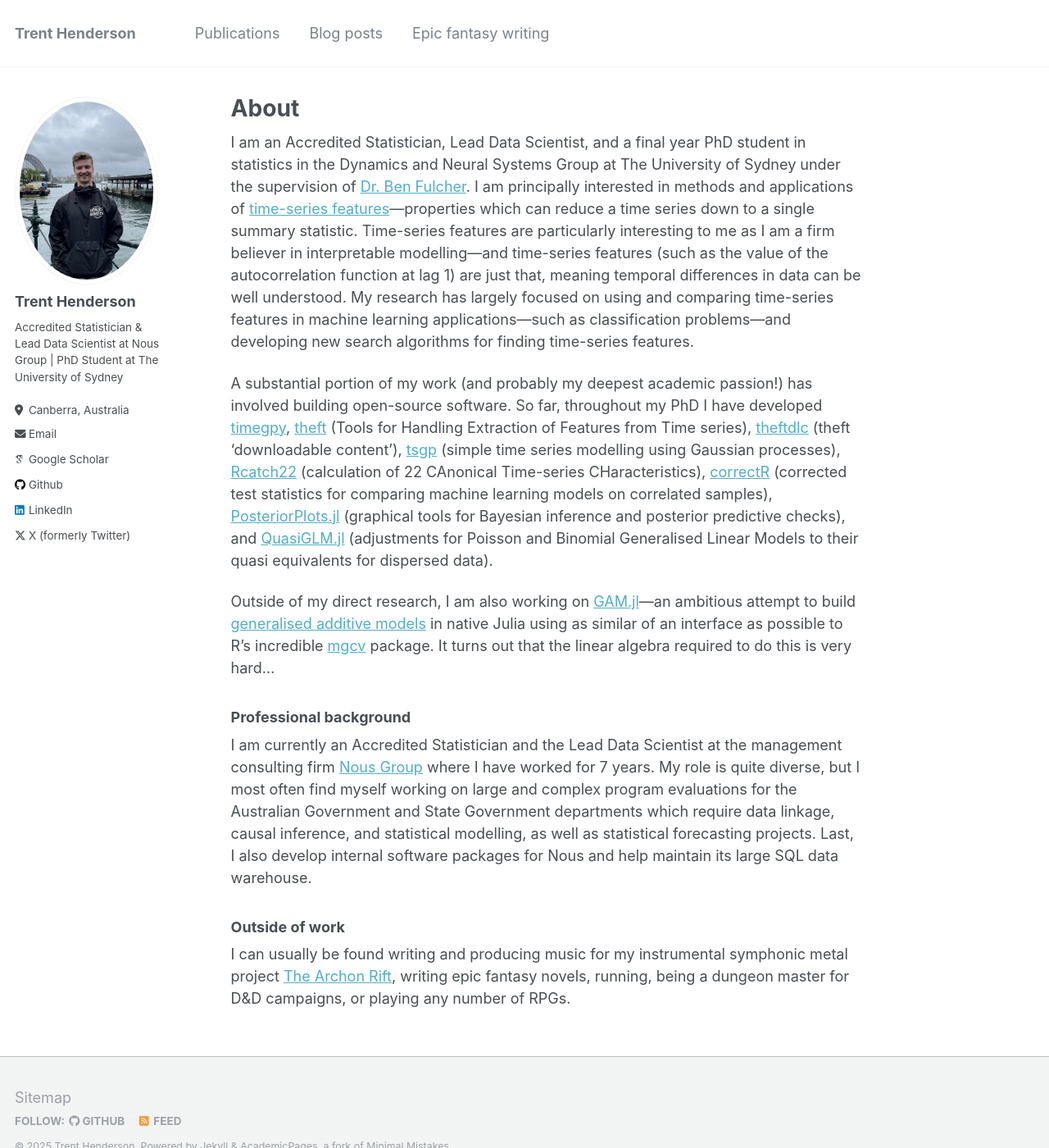
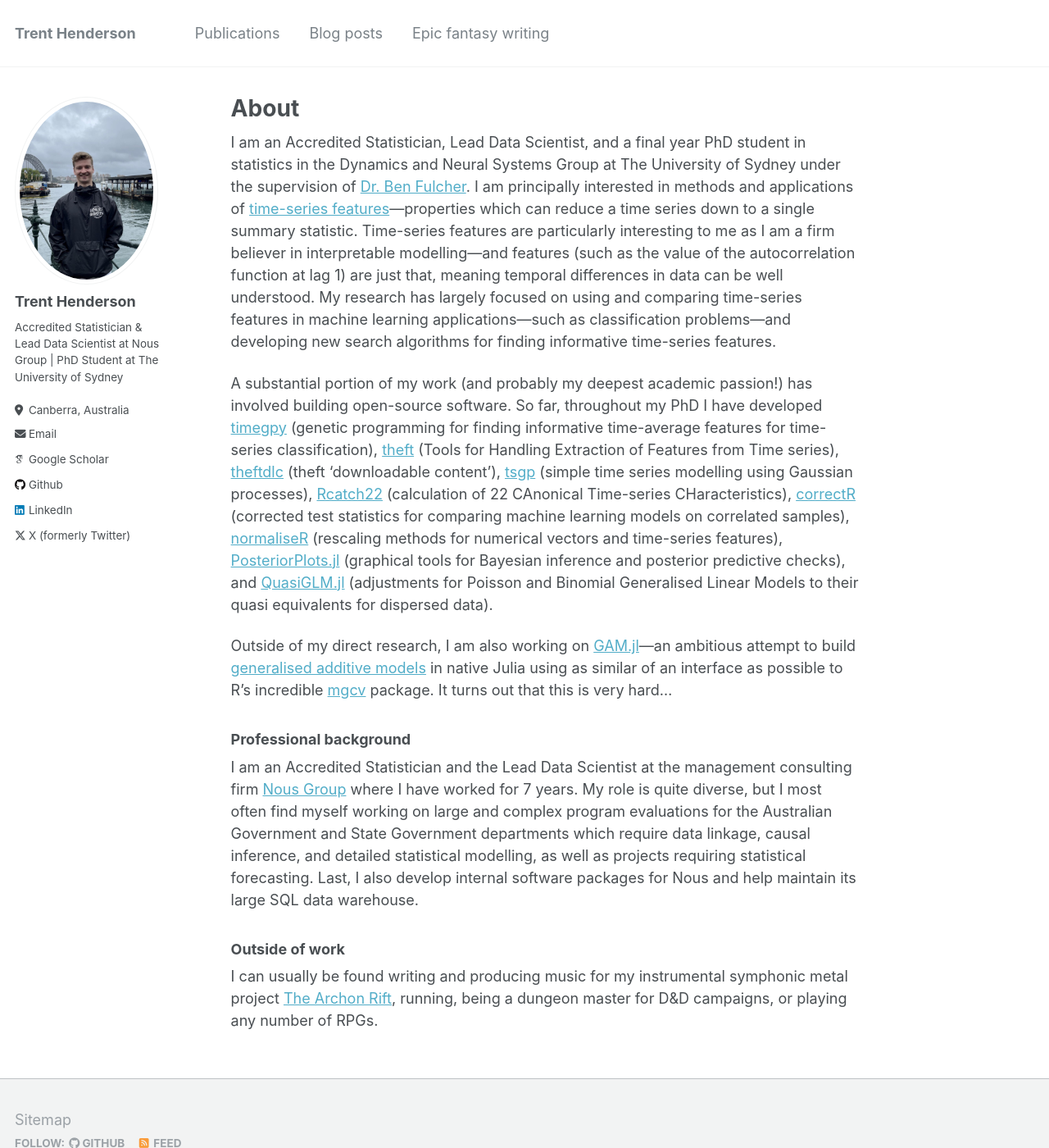
Before and after one commit to hendersontrent/hendersontrent.github.io, a Jekyll site: the page built from _pages/about.md, in a window 1280 px wide and 1400 px high. Shown: the whole window at 82% size. Built offline with Jekyll 4.4.1, drawn with Linux system fonts in a browser that asks for light colours; some web fonts are replaced.

Commit message:
Update about.md

```diff
--- a/_pages/about.md
+++ b/_pages/about.md
@@ -8,16 +8,16 @@ redirect_from:
   - /about.html
 ---
 
-I am an Accredited Statistician, Lead Data Scientist, and a final year PhD student in statistics in the Dynamics and Neural Systems Group at The University of Sydney under the supervision of [Dr. Ben Fulcher](http://www.benfulcher.com/). I am principally interested in methods and applications of [time-series features](https://arxiv.org/abs/1709.08055)---properties which can reduce a time series down to a single summary statistic. Time-series features are particularly interesting to me as I am a firm believer in interpretable modelling---and time-series features (such as the value of the autocorrelation function at lag 1) are just that, meaning temporal differences in data can be well understood. My research has largely focused on using and comparing time-series features in machine learning applications---such as classification problems---and developing new search algorithms for finding time-series features.
+I am an Accredited Statistician, Lead Data Scientist, and a final year PhD student in statistics in the Dynamics and Neural Systems Group at The University of Sydney under the supervision of [Dr. Ben Fulcher](http://www.benfulcher.com/). I am principally interested in methods and applications of [time-series features](https://arxiv.org/abs/1709.08055)---properties which can reduce a time series down to a single summary statistic. Time-series features are particularly interesting to me as I am a firm believer in interpretable modelling---and features (such as the value of the autocorrelation function at lag 1) are just that, meaning temporal differences in data can be well understood. My research has largely focused on using and comparing time-series features in machine learning applications---such as classification problems---and developing new search algorithms for finding informative time-series features.
 
-A substantial portion of my work (and probably my deepest academic passion!) has involved building open-source software. So far, throughout my PhD I have developed [timegpy](genetic programming for finding informative time-average features for time-series classification), [theft](https://hendersontrent.github.io/theft/) (Tools for Handling Extraction of Features from Time series), [theftdlc](https://hendersontrent.github.io/theftdlc/) (theft 'downloadable content'), [tsgp](https://github.com/hendersontrent/tsgp) (simple time series modelling using Gaussian processes), [Rcatch22](https://github.com/hendersontrent/Rcatch22) (calculation of 22 CAnonical Time-series CHaracteristics), [correctR](https://hendersontrent.github.io/correctR/) (corrected test statistics for comparing machine learning models on correlated samples), [PosteriorPlots.jl](https://github.com/hendersontrent/PosteriorPlots.jl) (graphical tools for Bayesian inference and posterior predictive checks), and [QuasiGLM.jl](https://github.com/hendersontrent/QuasiGLM.jl) (adjustments for Poisson and Binomial Generalised Linear Models to their quasi equivalents for dispersed data).
+A substantial portion of my work (and probably my deepest academic passion!) has involved building open-source software. So far, throughout my PhD I have developed [timegpy](https://github.com/hendersontrent/timegpy) (genetic programming for finding informative time-average features for time-series classification), [theft](https://hendersontrent.github.io/theft/) (Tools for Handling Extraction of Features from Time series), [theftdlc](https://hendersontrent.github.io/theftdlc/) (theft 'downloadable content'), [tsgp](https://github.com/hendersontrent/tsgp) (simple time series modelling using Gaussian processes), [Rcatch22](https://github.com/hendersontrent/Rcatch22) (calculation of 22 CAnonical Time-series CHaracteristics), [correctR](https://hendersontrent.github.io/correctR/) (corrected test statistics for comparing machine learning models on correlated samples), [normaliseR](https://github.com/hendersontrent/normaliseR) (rescaling methods for numerical vectors and time-series features), [PosteriorPlots.jl](https://github.com/hendersontrent/PosteriorPlots.jl) (graphical tools for Bayesian inference and posterior predictive checks), and [QuasiGLM.jl](https://github.com/hendersontrent/QuasiGLM.jl) (adjustments for Poisson and Binomial Generalised Linear Models to their quasi equivalents for dispersed data).
 
-Outside of my direct research, I am also working on [GAM.jl](https://github.com/hendersontrent/GAM.jl)---an ambitious attempt to build [generalised additive models](https://en.wikipedia.org/wiki/Generalized_additive_model) in native Julia using as similar of an interface as possible to R's incredible [mgcv](https://cran.r-project.org/web/packages/mgcv/index.html) package. It turns out that the linear algebra required to do this is very hard...
+Outside of my direct research, I am also working on [GAM.jl](https://github.com/hendersontrent/GAM.jl)---an ambitious attempt to build [generalised additive models](https://en.wikipedia.org/wiki/Generalized_additive_model) in native Julia using as similar of an interface as possible to R's incredible [mgcv](https://cran.r-project.org/web/packages/mgcv/index.html) package. It turns out that this is very hard...
 
 ### Professional background
 
-I am currently an Accredited Statistician and the Lead Data Scientist at the management consulting firm [Nous Group](https://nousgroup.com/people/trent-henderson/) where I have worked for 7 years. My role is quite diverse, but I most often find myself working on large and complex program evaluations for the Australian Government and State Government departments which require data linkage, causal inference, and statistical modelling, as well as statistical forecasting projects. Last, I also develop internal software packages for Nous and help maintain its large SQL data warehouse.
+I am an Accredited Statistician and the Lead Data Scientist at the management consulting firm [Nous Group](https://nousgroup.com/people/trent-henderson/) where I have worked for 7 years. My role is quite diverse, but I most often find myself working on large and complex program evaluations for the Australian Government and State Government departments which require data linkage, causal inference, and detailed statistical modelling, as well as projects requiring statistical forecasting. Last, I also develop internal software packages for Nous and help maintain its large SQL data warehouse.
 
 ### Outside of work
 
-I can usually be found writing and producing music for my instrumental symphonic metal project [The Archon Rift](https://thearchonrift.bandcamp.com/), writing epic fantasy novels, running, being a dungeon master for D&D campaigns, or playing any number of RPGs.
+I can usually be found writing and producing music for my instrumental symphonic metal project [The Archon Rift](https://thearchonrift.bandcamp.com/album/the-harrowing-path-between-loathing-and-love), running, being a dungeon master for D&D campaigns, or playing any number of RPGs.
```
